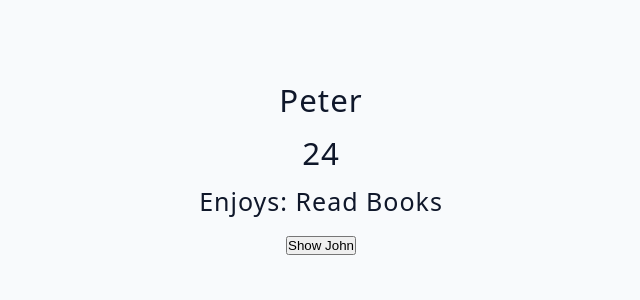
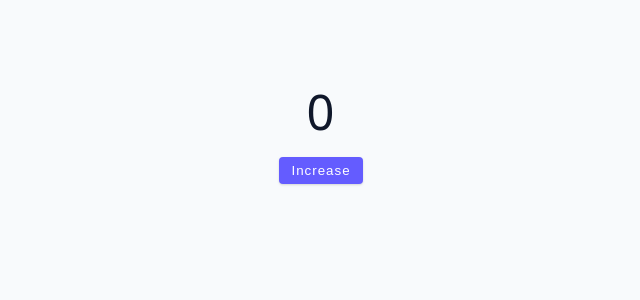
Before and after one commit to AidenLuce/advanced-react-tutorial, a React (Vite) app: page / in a window 1280 px wide. Shown: the top 300 px of the page, without its empty margins (319-959 px from the left). Built offline with nearby package versions, Linux system fonts and the light colour scheme.

Commit message:
use state gotche

```diff
--- a/src/App.jsx
+++ b/src/App.jsx
@@ -1,4 +1,4 @@
-import Starter from './tutorial/01-useState/starter/04-useState-object.jsx'
+import Starter from './tutorial/01-useState/starter/05-useState-gotcha.jsx'
 
 function App() {
   return (
--- a/src/tutorial/01-useState/starter/05-useState-gotcha.jsx
+++ b/src/tutorial/01-useState/starter/05-useState-gotcha.jsx
@@ -1,5 +1,18 @@
+import {useState} from "react";
 const UseStateGotcha = () => {
-  return <h2>useState "gotcha"</h2>;
+    const [value , setValue] = useState(0)
+
+    const handleClick = ()=>{
+        setValue((currentState)=>{
+            return currentState +1
+        })
+    }
+  return (
+          <>
+            <h1>{value}</h1>
+            <button type='button' className='btn' onClick={handleClick}>Increase</button>
+          </>
+        )
 };
 
 export default UseStateGotcha;
```
